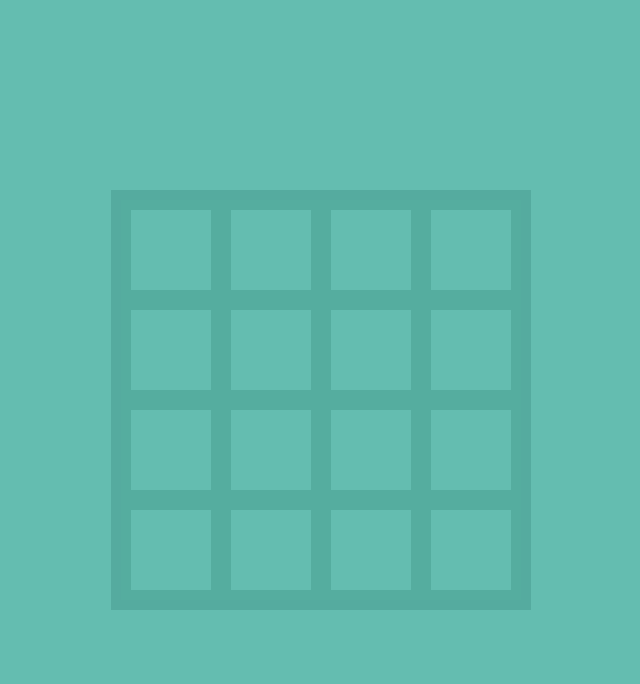
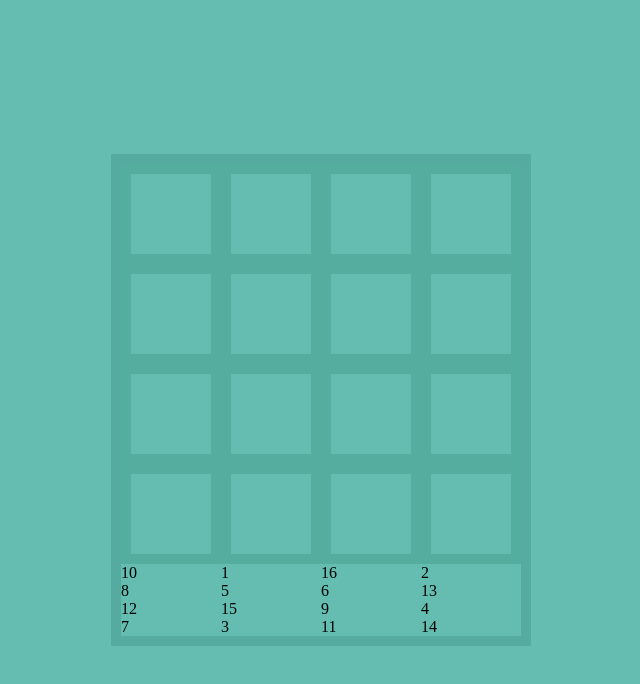
Before and after one commit to geethdev/React-Puzzle-Game, a React (Create React App) app: page / in a window 1280 px wide. Shown: the top 684 px of the page, without its empty margins (319-959 px from the left). Built offline with nearby package versions, Linux system fonts and the light colour scheme.

Commit message:
Add number tiles to the game board

```diff
--- a/src/App.js
+++ b/src/App.js
@@ -4,6 +4,7 @@ import Board from "./components/Board/Board";
 const App = () => (
   <div className="App">
     <Board />
+
   </div>
 );
 
--- a/src/components/Board/Board.jsx
+++ b/src/components/Board/Board.jsx
@@ -1,11 +1,24 @@
 import Overlay from "./overlay/Overlay";
 import "./Board.css";
+import { useState } from "react";
 
 const Board = () => {
+  const shuffle = () =>
+    new Array(16)
+      .fill()
+      .map((_, i) => i + 1)
+      .sort(() => Math.random() - 0.5)
+      .map((x, i) => ({ value: x, index: i }));
+
+  const [numbers, setNumbers] = useState(shuffle());
+
   return (
     <div className="game">
       <div className="board">
         <Overlay />
+        {numbers.map((x, i) => (
+          <div key={i}>{x.value}</div>
+        ))}
       </div>
     </div>
   );
```
